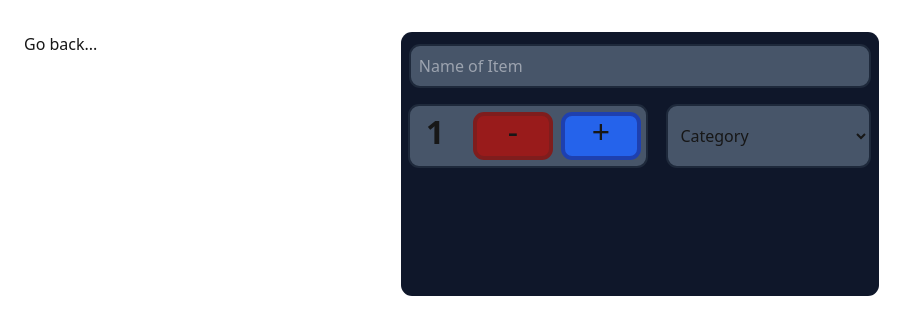
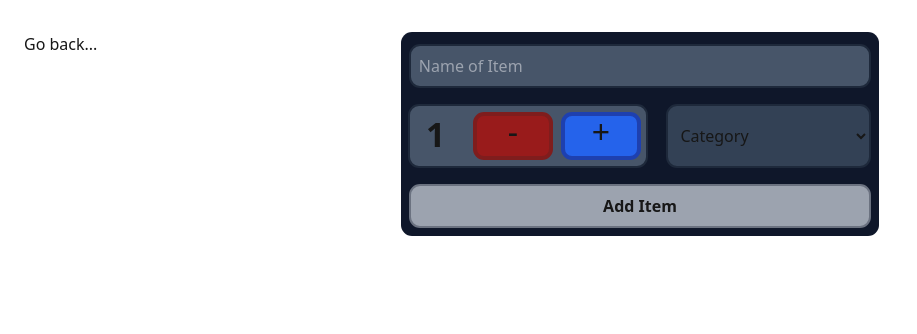
Before and after one commit to FlawlessCasual17/cprg306-assignments, a Next.js app: page /week-5 in a window 1280 px wide. Shown: the top 334 px of the page, without its empty margins (0-917 px from the left). Built offline with nearby package versions, Linux system fonts and the light colour scheme.

Commit message:
Updated `week-5` module again
Signed-off-by: FlawlessCasual17 <07e5297d5b@c0x0.com>

```diff
--- a/app/page.js
+++ b/app/page.js
@@ -5,10 +5,7 @@ export default function Page() {
         <main className='text-center mt-40'>
             <h1 style={{ color: '#689cf6' }}>
                 <div style={{ fontSize: '7rem' }}>
-                    CPRG{' '}
-                    <span className='font-mono'>
-                        306
-                    </span>
+                    CPRG <span className='font-mono'>306</span>
                 </div>
                 Web Development 2 -{' '}
                 <span style={{ fontStyle: 'italic' }}>
--- a/app/week-5/buttons.js
+++ b/app/week-5/buttons.js
@@ -1,5 +1,5 @@
 import './styles.css'
-import { useState, useEffect } from 'react'
+import { useEffect, useState } from 'react'
 
 export default function Buttons({ quantity, setQuantity }) {
     const [isMin, setIsMin] = useState(true)
@@ -7,33 +7,40 @@ export default function Buttons({ quantity, setQuantity }) {
 
     const MIN = 1, MAX = 100
 
-    useEffect(() => { setIsMin(quantity === MIN), setIsMax(quantity === MAX) },
-        [quantity]
-    )
+    useEffect(() => {
+        setIsMin(quantity === MIN), setIsMax(quantity === MAX)
+    }, [quantity])
 
     const increment = () => setQuantity(quantity < MAX ? quantity + 1 : MAX)
     const decrement = () => setQuantity(quantity > MIN ? quantity - 1 : MIN)
 
     const buttonClasses = {
-        red: 'border-4 bg-red-800 border-red-900 hover:bg-red-700 hover:border-red-800',
+        red: 'cursor-not-allowed border-4 bg-red-800 border-red-900 hover:bg-red-700 hover:border-red-800',
         blue: 'border-4 bg-blue-600 border-blue-800 hover:bg-blue-500 hover:border-blue-700',
         gray: 'border-4 bg-gray-600 border-gray-700 hover:bg-gray-500 hover:border-gray-600'
     }
 
     const getButtonClass = (baseColor, isLimit) => isLimit ? buttonClasses.red : buttonClasses[baseColor]
 
-    const deployButton = (color, isMax, action, symbol) =>
-        <button className={getButtonClass(color, isMax)} onClick={action}>
+    const deployButton = (color, isMax, action, symbol) => (
+        <button
+            className={getButtonClass(color, isMax)}
+            onClick={action}>
             {symbol}
         </button>
+    )
 
     const classes = 'button-box text-center border-2 border-slate-800 bg-slate-600'
 
-    return <span className={classes} style={{ right: '7rem', bottom: '1.5rem' }}>
-        <div className='huge-text p-2.5 rounded'>{quantity}</div>
-        <div className='buttons'>
-            {deployButton('gray', isMin, decrement, '-')}
-            {deployButton('blue', isMax, increment, '+')}
-        </div>
-    </span>
+    return (
+        <span className={classes} style={{ right: '7rem', bottom: '1.5rem' }}>
+            <div className='huge-text p-2.5 rounded'>
+                {quantity}
+            </div>
+            <div className='buttons'>
+                {deployButton('gray', isMin, decrement, '-')}
+                {deployButton('blue', isMax, increment, '+')}
+            </div>
+        </span>
+    )
 }
--- a/app/week-5/page.js
+++ b/app/week-5/page.js
@@ -1,22 +1,23 @@
-"use client"
+'use client'
 import './styles.css'
-import SelectCategory from './select-category'
-import Buttons from './buttons'
 import Link from 'next/link'
 import { useState } from 'react'
+import Buttons from './buttons'
+import SelectCategory from './select-category'
 
 export default function Page() {
     const [name, setName] = useState('')
     const [quantity, setQuantity] = useState(1)
-    const [category, setCategory] = useState('produce')
+    const [category, setCategory] = useState('')
+    const [isInputFilled, setIsInputFilled] = useState(false)
+    const [isCategorySelected, setIsCategorySelected] = useState(false)
 
     function handleSubmit(event) {
         event.preventDefault() // Prevent the default submission behaviour.
-
-        const item = {
+        const item = { // Create an item object
             name: name,
             quantity: quantity,
-            category: category
+            category: category,
         }
 
         // Log the item
@@ -24,18 +25,43 @@ export default function Page() {
 
         alert(`Added item: ${name}, quantity: ${quantity}, category: ${category}`)
 
-        setName(''); setQuantity(0); setCategory('produce')
+        setName(''), setQuantity(1), setCategory('')
     }
 
-    return <main className='m-6'>
+    function submitButton() {
+        return (
+            <button
+                type='submit'
+                className={(!isInputFilled || !isCategorySelected) ? 'disallowed rounding' : 'submit-button rounding'}
+                onClick={(event) => handleSubmit(event)}
+                disabled={!isInputFilled || !isCategorySelected}>
+                Add Item
+            </button>
+        )
+    }
+
+    return (
+        <main className='m-6'>
+            {/* dprint-ignore */}
             <Link className='absolute' href='../'>Go back...</Link>
             <form className='flexbox p-2 bg-slate-900 rounding'>
-            <input className='mb-2 w-full mt-1 border-2 border-slate-800 bg-slate-600 p-2 rounding'
-                onChange={() => setName} placeholder='Name of Item' required />
+                <input
+                    className='mb-2 w-full mt-1 border-2 border-slate-800 bg-slate-600 p-2 rounding'
+                    onChange={(e) => {
+                        setName(e.target.value)
+                        setIsInputFilled(e.target.value.trim() !== '')
+                    }}
+                    placeholder='Name of Item'
+                    required />
                 <div className='relative justify-between'>
                     <Buttons quantity={quantity} setQuantity={setQuantity} />
-                <SelectCategory />
+                    <SelectCategory category={category} setCategory={setCategory}
+                        setIsCategorySelected={setIsCategorySelected} />
+                </div>
+                <div className='flex relative' style={{ bottom: '7.5rem' }}>
+                    {submitButton()}
                 </div>
             </form>
         </main>
+    )
 }
--- a/app/week-5/select-category.js
+++ b/app/week-5/select-category.js
@@ -1,18 +1,41 @@
+import { useState } from 'react'
 import './styles.css'
 
-export default function SelectCategory() {
+export default function SelectCategory({ category, setCategory, setIsCategorySelected }) {
+    const [selectedColor, setSelectedColor] = useState('bg-slate-700')
+
     const categories = [
-        'Produce', 'Dairy', 'Bakery', 'Meat', 'Frozen Foods',
-        'Canned Goods', 'Dry Goods', 'Beverages', 'Snacks',
-        'Household', 'Other'
+        'Produce',
+        'Dairy',
+        'Bakery',
+        'Meat',
+        'Frozen Foods',
+        'Canned Goods',
+        'Dry Goods',
+        'Beverages',
+        'Snacks',
+        'Household',
+        'Other',
     ]
 
-    return <span className='category-menu rounding' style={{ left: '8.05rem', bottom: '7.5rem' }}>
-        <select className='border-2 border-slate-800 bg-slate-600 p-2 rounding'>
-            <option key={0} value='' disabled=''>Category</option>
-            {categories.map((category, index) =>
-                <option key={index++} value={category.toLowerCase()}>{category}</option>)
-        }
-        </select>
-    </span>
+    function handleCategoryChange(event) {
+        setCategory(event.target.value)
+        setSelectedColor(event.target.value !== '' ? 'bg-slate-600' : 'bg-slate-700 hover:bg-slate-600')
+        setIsCategorySelected(event.target.value !== '')
+    }
+
+    return (
+        <span className='category-menu rounding' style={{ left: '8.05rem', bottom: '7.5rem' }}>
+            <select
+                className={`border-2 border-slate-800 ${selectedColor} p-2 rounding`}
+                onChange={(e) => handleCategoryChange(e)}
+                value={category}
+                required>
+                <option key={0} value='' disabled>Category</option>
+                {categories.map((category, index) =>
+                    <option key={index} value={category.toLowerCase()}>{category}</option>
+                )}
+            </select>
+        </span>
+    )
 }
--- a/app/week-5/styles.css
+++ b/app/week-5/styles.css
@@ -8,7 +8,8 @@
     display: flex;
     flex-direction: column;
     margin: 2rem auto;
-    width: 29.9rem
+    width: 29.9rem;
+    height: 12.75rem
 }
 
 /* For categories */
@@ -23,7 +24,8 @@
 
     > select {
         height: 4rem;
-        width: 12.8rem
+        width: 12.8rem;
+        transition: background-color 0.356s ease;
     }
 }
 
@@ -37,8 +39,6 @@
     flex-direction: row;
     background-size: 12px;
     position: relative;
-    overflow: hidden;
-    white-space: nowrap;
     place-content: center;
     margin: 2rem auto
 }
@@ -48,11 +48,11 @@
     display: flex;
     justify-content: center;
     align-items: center;
-    font-size: 2rem;
+    font-size: 2.1rem;
     font-weight: bold;
     left: -2rem;
     padding: 3rem;
-    bottom: -2.35rem
+    bottom: -2.6rem !important
 }
 
 .buttons {
@@ -74,3 +74,36 @@
     padding: 1rem 1.3rem 1.5rem;
     transition: background-color 0.356s ease
 }
+
+.submit-button {
+    width: 100%;
+    border-width: 2px;
+    border-color: #2d5a2b;
+    background-color: #45a049;
+    font-weight: 700;
+    padding-top: 0.5rem;
+    padding-bottom: 0.5rem;
+    padding-left: 1rem;
+    padding-right: 1rem;
+    margin-top: 1rem;
+    transition: background-color 0.356s ease
+}
+
+.submit-button:hover {
+    background-color: #52b555
+}
+
+.disallowed {
+    width: 100%;
+    border-width: 2px;
+    border-color: #6b7280;
+    background-color: #9ca3af;
+    font-weight: 700;
+    padding-top: 0.5rem;
+    padding-bottom: 0.5rem;
+    padding-left: 1rem;
+    padding-right: 1rem;
+    margin-top: 1rem;
+    transition: background-color 0.356s ease;
+    cursor: not-allowed
+}
```
Also changed, not shown: eslint.config.mjs (+18 -14 lines). Lines whose indentation alone changed are shown as unchanged.
